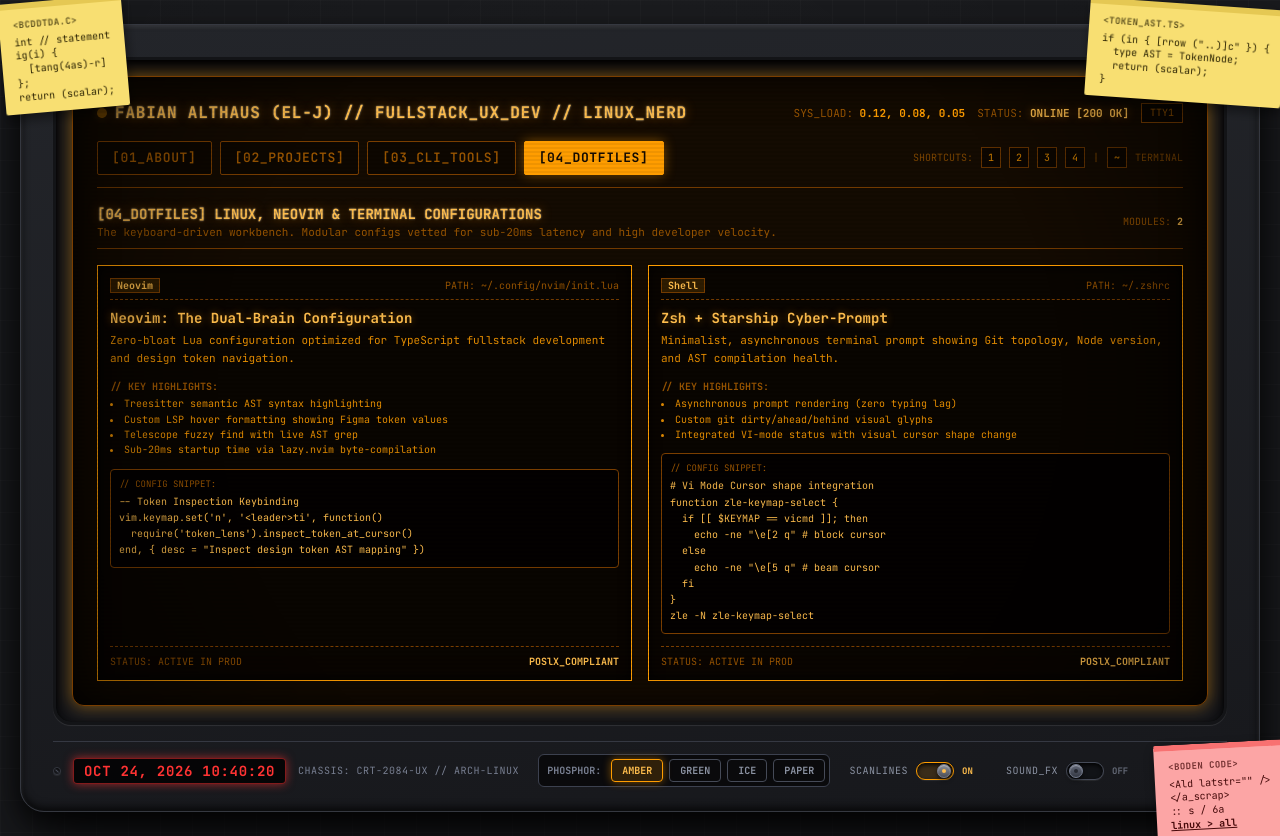
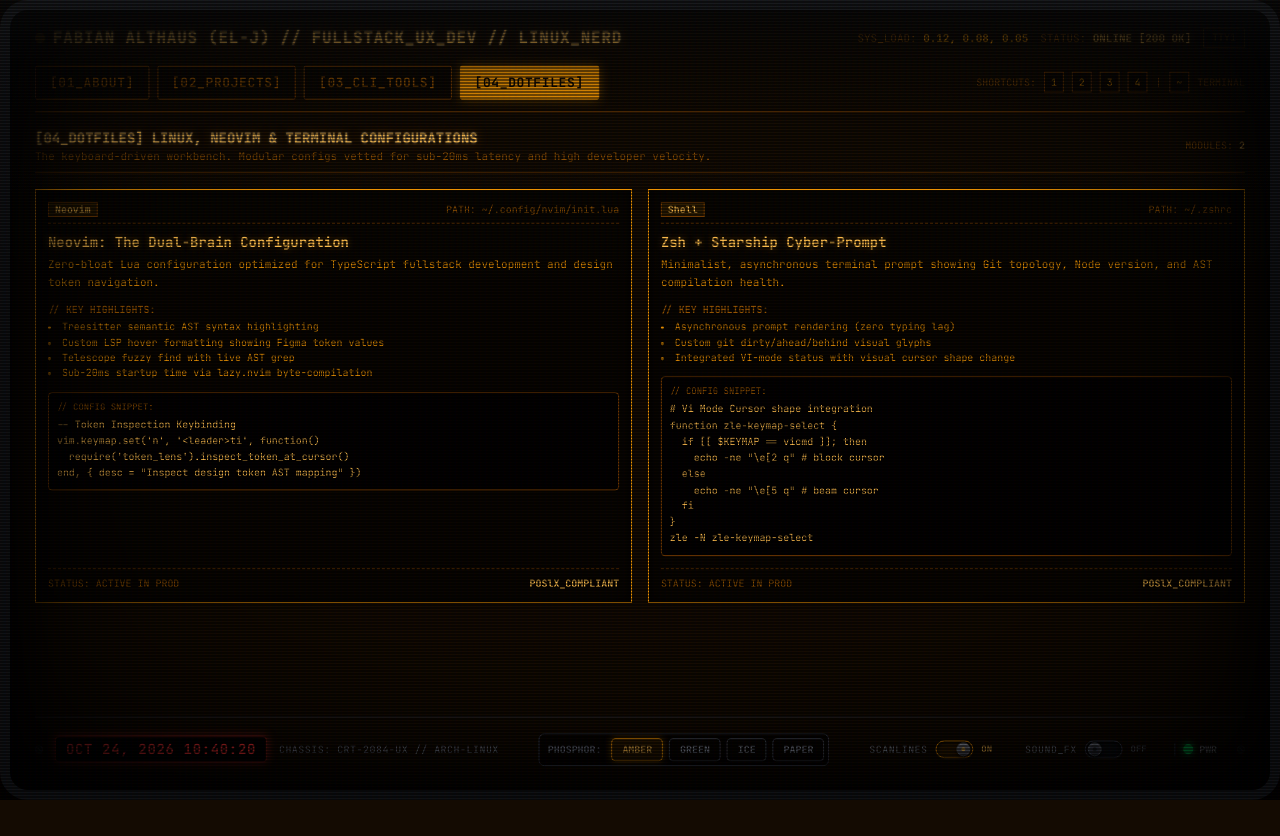
Before and after one commit to el-j/el-j.github.io, an Astro site: page /dotfiles in a window 1280 px wide. After the commit the page ends 800 px from the top, so only its background shows below. Built offline with nearby package versions, Linux system fonts and the light colour scheme; Astro itself is replaced by a stand-in of ours.

Commit message:
feat(ui): make CRT workstation fullscreen, add bended tube optics, and boost scanlines switch (#28)

```diff
--- a/src/components/workstation/BezelControls.astro
+++ b/src/components/workstation/BezelControls.astro
@@ -14,7 +14,7 @@
 });
 ---
 
-<footer class="mt-4 pt-3 border-t border-[#353842] flex flex-wrap items-center justify-between gap-4 text-xs select-none" aria-label="Workstation Hardware Controls">
+<footer class="mt-8 pt-4 pb-2 border-t border-[#353842]/70 flex flex-wrap items-center justify-between gap-4 text-xs select-none" aria-label="Workstation Hardware Controls">
   <!-- Left: Red Stencil Date Stamp & Model Badge -->
   <div class="flex items-center gap-3">
     <div class="bezel-screw" title="M4 Bezel Screw" aria-hidden="true"></div>
@@ -263,6 +263,13 @@
         localStorage.setItem('crt-theme', selected);
         updateThemeButtons(selected);
 
+        // Dynamically adjust scanlines intensity for paper vs phosphor themes
+        const isScanlinesActive = scanlinesBtn?.getAttribute('aria-checked') === 'true';
+        if (isScanlinesActive) {
+          const target = selected === 'paper' ? '0.15' : '0.68';
+          document.documentElement.style.setProperty('--scanline-opacity', target);
+        }
+
         if ((window as any).__playClickSound) {
           (window as any).__playClickSound();
         }
@@ -283,7 +290,9 @@
           ? 'text-[9px] font-bold text-[var(--crt-phosphor-bright)] w-6 text-left'
           : 'text-[9px] font-bold text-[#636875] w-6 text-left';
       }
-      document.documentElement.style.setProperty('--scanline-opacity', active ? '0.18' : '0');
+      const isPaper = document.documentElement.getAttribute('data-theme') === 'paper';
+      const targetOpacity = active ? (isPaper ? '0.15' : '0.68') : '0';
+      document.documentElement.style.setProperty('--scanline-opacity', targetOpacity);
       localStorage.setItem('crt-scanlines', active ? 'true' : 'false');
     }
 
--- a/src/components/workstation/StickyNotes.astro
+++ /dev/null
@@ -1,92 +0,0 @@
----
-// StickyNotes.astro
----
-
-<div class="sticky-notes-layer pointer-events-none absolute inset-0 overflow-visible hidden lg:block" aria-hidden="true">
-  <!-- Note 1: Top Left -->
-  <div
-    class="sticky-note note-yellow pointer-events-auto -top-5 -left-6 rotate-[-5deg]"
-    id="note-c-statement"
-    title="Click to drag note"
-  >
-    <div class="text-[9px] uppercase tracking-wider opacity-75 font-bold mb-1">&lt;bcddtda.c&gt;</div>
-    <div class="font-mono text-[10px] leading-snug">
-      int // statement<br/>
-      ig(i) &#123;<br/>
-      &nbsp;&nbsp;[tang(4as)-r]<br/>
-      &#125;;<br/>
-      return (scalar);
-    </div>
-  </div>
-
-  <!-- Note 2: Top Right -->
-  <div
-    class="sticky-note note-yellow pointer-events-auto -top-7 -right-7 rotate-[4deg]"
-    id="note-ast-types"
-    title="Click to drag note"
-  >
-    <div class="text-[9px] uppercase tracking-wider opacity-75 font-bold mb-1">&lt;token_ast.ts&gt;</div>
-    <div class="font-mono text-[10px] leading-snug">
-      if (in &#123; [rrow ("..)]c" &#125;) &#123;<br/>
-      &nbsp;&nbsp;type AST = TokenNode;<br/>
-      &nbsp;&nbsp;return (scalar);<br/>
-      &#125;
-    </div>
-  </div>
-
-  <!-- Note 3: Bottom Right -->
-  <div
-    class="sticky-note note-pink pointer-events-auto -bottom-8 -right-6 rotate-[-3deg]"
-    id="note-boden-code"
-    title="Click to drag note"
-  >
-    <div class="text-[9px] uppercase tracking-wider opacity-75 font-bold mb-1">&lt;boden code&gt;</div>
-    <div class="font-mono text-[10px] leading-snug">
-      &lt;Ald latstr="" /&gt;<br/>
-      &lt;/a_scrap&gt;<br/>
-      :: s / 6a<br/>
-      <span class="font-bold underline text-red-950">linux &gt; all</span>
-    </div>
-  </div>
-</div>
-
-<script>
-  // Simple draggable behavior for sticky notes
-  const notes = document.querySelectorAll<HTMLElement>('.sticky-note');
-  notes.forEach((note) => {
-    let isDragging = false;
-    let startX = 0;
-    let startY = 0;
-    let initialLeft = 0;
-    let initialTop = 0;
-
-    note.addEventListener('mousedown', (e) => {
-      isDragging = true;
-      startX = e.clientX;
-      startY = e.clientY;
-      const rect = note.getBoundingClientRect();
-      const parentRect = note.offsetParent ? (note.offsetParent as HTMLElement).getBoundingClientRect() : { left: 0, top: 0 };
-      initialLeft = rect.left - parentRect.left;
-      initialTop = rect.top - parentRect.top;
-      note.style.zIndex = '999';
-      note.style.cursor = 'grabbing';
-    });
-
-    window.addEventListener('mousemove', (e) => {
-      if (!isDragging) return;
-      const dx = e.clientX - startX;
-      const dy = e.clientY - startY;
-      note.style.left = `${initialLeft + dx}px`;
-      note.style.top = `${initialTop + dy}px`;
-      note.style.bottom = 'auto';
-      note.style.right = 'auto';
-    });
-
-    window.addEventListener('mouseup', () => {
-      if (isDragging) {
-        isDragging = false;
-        note.style.cursor = 'grab';
-      }
-    });
-  });
-</script>
--- a/src/layouts/WorkstationLayout.astro
+++ b/src/layouts/WorkstationLayout.astro
@@ -1,7 +1,6 @@
 ---
 import '@/styles/crt-theme.css';
 import HeaderHud from '@/components/workstation/HeaderHud.astro';
-import StickyNotes from '@/components/workstation/StickyNotes.astro';
 import BezelControls from '@/components/workstation/BezelControls.astro';
 import AudioEngine from '@/components/workstation/AudioEngine.astro';
 import { ClientRouter } from 'astro:transitions';
@@ -34,36 +33,35 @@
     <meta property="og:url" content="https://el-j.github.io/" />
     <meta property="og:title" content={title} />
     <meta property="og:description" content={description} />
-    <meta name="theme-color" content="#18191c" />
+    <meta name="theme-color" content="#0c0701" />
 
     <!-- Astro View Transitions for instantaneous SPA routing -->
     <ClientRouter />
   </head>
-  <body>
-    <main class="workbench-container">
-      <!-- CRT Physical Monitor Housing -->
-      <div class="crt-monitor-casing">
-        <!-- Physical Sticky Notes pinned to frame -->
-        <StickyNotes />
+  <body class="crt-fullscreen-body">
+    <!-- CRT Curved Glass Optics Layers (Fixed Overlays) -->
+    <div class="crt-curved-tube-vignette" aria-hidden="true"></div>
+    <div class="crt-curved-rim" aria-hidden="true"></div>
+    <div class="crt-tube-glare" aria-hidden="true"></div>
+    <div class="crt-scanlines-layer" id="crt-scanlines-layer" aria-hidden="true"></div>
 
-        <!-- Inset Monitor Bezel -->
-        <div class="crt-bezel-inner">
-          <!-- Glass CRT Phosphor Screen Surface -->
-          <div class="crt-screen-surface p-4 sm:p-6" transition:animate="fade">
-            <!-- Top Header & Navigation HUD -->
-            <HeaderHud activeTab={activeTab} />
+    <!-- Main Fullscreen Workstation Surface -->
+    <div class="crt-workstation-viewport">
+      <main class="crt-screen-content max-w-7xl mx-auto px-4 sm:px-6 lg:px-8 py-4 sm:py-6 flex flex-col min-h-screen justify-between" transition:animate="fade">
+        <div class="flex-1">
+          <!-- Top Header & Navigation HUD -->
+          <HeaderHud activeTab={activeTab} />
 
-            <!-- Main Dynamic Content Slot -->
-            <div class="mt-2 min-h-[460px]">
-              <slot />
-            </div>
+          <!-- Main Dynamic Content Slot -->
+          <div class="mt-4 min-h-[460px]">
+            <slot />
           </div>
         </div>
 
-        <!-- Physical Bezel Controls (Date stamp, themes, knobs, scanlines) -->
+        <!-- Integrated Hardware Controls / Bezel Status Bar -->
         <BezelControls />
-      </div>
-    </main>
+      </main>
+    </div>
 
     <!-- Global Sound Synthesis Engine -->
     <AudioEngine />
--- a/src/styles/crt-theme.css
+++ b/src/styles/crt-theme.css
@@ -15,21 +15,8 @@
   --crt-border-dim: #7a3e00;
   --crt-grid-line: rgba(255, 157, 0, 0.08);
 
-  /* Hardware Workbench Desk Elements */
-  --bench-bg: #18191c;
-  --bezel-plastic: #23252a;
-  --bezel-plastic-inner: #1a1b1f;
-  --bezel-border: #353840;
-  --bezel-shadow: rgba(0, 0, 0, 0.75);
-
-  /* Sticky Notes */
-  --note-yellow-bg: #f8df72;
-  --note-yellow-text: #2a2202;
-  --note-pink-bg: #fca5a5;
-  --note-pink-text: #450a0a;
-
-  /* CRT Filter controls */
-  --scanline-opacity: 0.18;
+  /* CRT Filter & Curved Optics controls */
+  --scanline-opacity: 0.68;
   --crt-curve-active: 1;
 
   --font-mono: 'JetBrains Mono', monospace;
@@ -77,21 +64,19 @@
   --crt-border: #292524;
   --crt-border-dim: #a8a29e;
   --crt-grid-line: rgba(0, 0, 0, 0.05);
-  --bezel-plastic: #e7e2d7;
-  --bezel-plastic-inner: #dcd6c8;
-  --bezel-border: #b8b2a5;
-  --scanline-opacity: 0.04;
+  --scanline-opacity: 0.15;
 }
 
 /* ── Global Base ────────────────────────────────────────────────────── */
 html, body {
-  background-color: var(--bench-bg);
+  background-color: var(--crt-screen-bg);
   color: var(--crt-phosphor);
   font-family: var(--font-mono);
   overflow-x: hidden;
   margin: 0;
   padding: 0;
   min-height: 100vh;
+  width: 100%;
 }
 
 /* Custom Scrollbar for CRT windows */
@@ -110,104 +95,95 @@
   background: var(--crt-phosphor);
 }
 
-/* ── CRT Monitor Structure ─────────────────────────────────────────── */
-.workbench-container {
-  min-height: 100vh;
-  display: flex;
-  flex-direction: column;
-  align-items: center;
-  justify-content: center;
-  padding: 24px 16px;
+/* ── Fullscreen CRT Viewport & Bended Curved Tube Optics ─────────────── */
+.crt-fullscreen-body {
   position: relative;
-  background-color: var(--bench-bg);
-  background-image:
-    radial-gradient(circle at 50% 30%, rgba(255, 255, 255, 0.02) 0%, transparent 70%),
-    linear-gradient(rgba(255, 255, 255, 0.015) 1px, transparent 1px),
-    linear-gradient(90deg, rgba(255, 255, 255, 0.015) 1px, transparent 1px);
-  background-size: 100% 100%, 32px 32px, 32px 32px;
+  background-color: var(--crt-screen-bg);
+  overflow-x: hidden;
 }
 
-.crt-monitor-casing {
-  position: relative;
-  width: 100%;
-  max-width: 1240px;
-  background: linear-gradient(175deg, var(--bezel-plastic) 0%, #17181c 100%);
-  border: 1px solid var(--bezel-border);
-  border-radius: 24px;
-  box-shadow:
-    0 30px 60px -12px rgba(0, 0, 0, 0.85),
-    0 10px 24px rgba(0, 0, 0, 0.6),
-    inset 0 2px 4px rgba(255, 255, 255, 0.12),
-    inset 0 -3px 8px rgba(0, 0, 0, 0.8);
-  padding: 32px 32px 24px 32px;
-  transition: all 0.3s ease;
+/* 1. Deep Radial Vignette Curve (Spherical Bulb Optics) */
+.crt-curved-tube-vignette {
+  position: fixed;
+  inset: 0;
+  pointer-events: none;
+  z-index: 88;
+  background: radial-gradient(
+    ellipse at 50% 50%,
+    transparent 50%,
+    rgba(0, 0, 0, 0.35) 75%,
+    rgba(0, 0, 0, 0.88) 100%
+  );
 }
 
-@media (max-width: 768px) {
-  .workbench-container {
-    padding: 8px 4px;
-  }
-  .crt-monitor-casing {
-    padding: 16px 12px 14px 12px;
+/* 2. Curved CRT Bezel Rim & Inset Corner Bow */
+.crt-curved-rim {
+  position: fixed;
+  inset: 0;
+  pointer-events: none;
+  z-index: 89;
+  border: 10px solid #0f1013;
+  border-radius: 28px;
+  box-shadow:
+    inset 0 0 50px rgba(0, 0, 0, 0.98),
+    inset 0 0 100px rgba(0, 0, 0, 0.85),
+    inset 0 0 160px rgba(0, 0, 0, 0.6);
+}
+
+@media (max-width: 640px) {
+  .crt-curved-rim {
+    border-width: 4px;
     border-radius: 14px;
   }
 }
 
-/* Screen Inset Bezel */
-.crt-bezel-inner {
-  position: relative;
-  background: var(--bezel-plastic-inner);
-  border: 3px solid #131417;
-  border-radius: 18px;
-  box-shadow:
-    inset 0 10px 25px rgba(0, 0, 0, 0.95),
-    inset 0 2px 5px rgba(0, 0, 0, 0.9),
-    0 1px 1px rgba(255, 255, 255, 0.1);
-  padding: 16px;
-  overflow: hidden;
+/* 3. Convex Glass Reflection & Glare Sheen */
+.crt-tube-glare {
+  position: fixed;
+  top: 0;
+  left: 0;
+  right: 0;
+  height: 40%;
+  pointer-events: none;
+  z-index: 90;
+  background: linear-gradient(
+    180deg,
+    rgba(255, 255, 255, 0.04) 0%,
+    rgba(255, 255, 255, 0.012) 20%,
+    transparent 100%
+  );
+  border-radius: 0 0 50% 50% / 0 0 25% 25%;
 }
 
-@media (max-width: 768px) {
-  .crt-bezel-inner {
-    padding: 8px;
-    border-radius: 10px;
-  }
+/* 4. High-Fidelity CRT Raster Scanlines & Aperture Mask */
+.crt-scanlines-layer {
+  position: fixed;
+  inset: 0;
+  pointer-events: none;
+  z-index: 91;
+  background:
+    linear-gradient(
+      rgba(18, 16, 16, 0) 50%,
+      rgba(0, 0, 0, 0.72) 50%
+    ),
+    linear-gradient(
+      90deg,
+      rgba(255, 0, 0, 0.04),
+      rgba(0, 255, 0, 0.02),
+      rgba(0, 0, 255, 0.04)
+    );
+  background-size: 100% 3px, 6px 100%;
+  opacity: var(--scanline-opacity, 0.68);
+  transition: opacity 0.2s cubic-bezier(0.4, 0, 0.2, 1);
 }
 
-/* CRT Screen Surface */
-.crt-screen-surface {
+/* 5. Viewport Curvature (3D Barrel Distortion Perspective) */
+.crt-workstation-viewport {
   position: relative;
-  background-color: var(--crt-screen-bg);
-  border-radius: 12px;
-  overflow: hidden;
-  border: 1px solid var(--crt-border-dim);
-  box-shadow:
-    inset 0 0 40px rgba(0, 0, 0, 0.9),
-    0 0 16px var(--crt-glow);
-}
-
-/* Raster Scanline Simulation */
-.crt-screen-surface::before {
-  content: " ";
-  display: block;
-  position: absolute;
-  top: 0; left: 0; bottom: 0; right: 0;
-  background: linear-gradient(rgba(18, 16, 16, 0) 50%, rgba(0, 0, 0, 0.35) 50%);
-  background-size: 100% 4px;
-  z-index: 40;
-  pointer-events: none;
-  opacity: var(--scanline-opacity);
-}
-
-/* Subtle Phosphor Glow Vignette */
-.crt-screen-surface::after {
-  content: " ";
-  display: block;
-  position: absolute;
-  top: 0; left: 0; bottom: 0; right: 0;
-  background: radial-gradient(circle at center, transparent 65%, rgba(0, 0, 0, 0.45) 100%);
-  z-index: 41;
-  pointer-events: none;
+  width: 100%;
+  min-height: 100vh;
+  transform: perspective(1200px) scale(0.995);
+  transform-origin: center center;
 }
 
 /* ── Typography & Phosphor Glow ────────────────────────────────────── */
@@ -349,39 +325,6 @@
   border-radius: 1px;
 }
 
-/* ── Sticky Notes on Bezel ─────────────────────────────────────────── */
-.sticky-note {
-  position: absolute;
-  padding: 10px 14px;
-  font-family: var(--font-mono);
-  font-size: 11px;
-  line-height: 1.4;
-  border-radius: 2px;
-  box-shadow: 2px 6px 12px rgba(0, 0, 0, 0.45);
-  transform-origin: top left;
-  z-index: 50;
-  cursor: grab;
-  transition: transform 0.2s cubic-bezier(0.18, 0.89, 0.32, 1.28);
-}
-
-.sticky-note:hover {
-  transform: scale(1.04) rotate(0deg) !important;
-  z-index: 60;
-  box-shadow: 4px 10px 20px rgba(0, 0, 0, 0.6);
-}
-
-.note-yellow {
-  background: var(--note-yellow-bg);
-  color: var(--note-yellow-text);
-  border-top: 6px solid #e5c853;
-}
-
-.note-pink {
-  background: var(--note-pink-bg);
-  color: var(--note-pink-text);
-  border-top: 6px solid #f87171;
-}
-
 /* ── Hardware Bezel Controls ───────────────────────────────────────── */
 .bezel-screw {
   width: 8px;
@@ -440,10 +383,12 @@
 
 /* ── Accessible Motion Optimization (Issue #18) ────────────────────── */
 @media (prefers-reduced-motion: reduce) {
-  .crt-screen-surface::before,
-  .crt-screen-surface::after {
+  .crt-scanlines-layer,
+  .crt-tube-glare {
     opacity: 0 !important;
-    animation: none !important;
+  }
+  .crt-workstation-viewport {
+    transform: none !important;
   }
   .animate-pulse,
   .cursor-blink {
```
Also changed, not shown: e2e/landing.spec.ts (+27 -4 lines), e2e/visual.spec.ts-snapshots/landing-chromium-darwin.png, e2e/visual.spec.ts-snapshots/landing-chromium-linux.png, e2e/visual.spec.ts-snapshots/projects-section-chromium-darwin.png, e2e/visual.spec.ts-snapshots/projects-section-chromium-linux.png.
